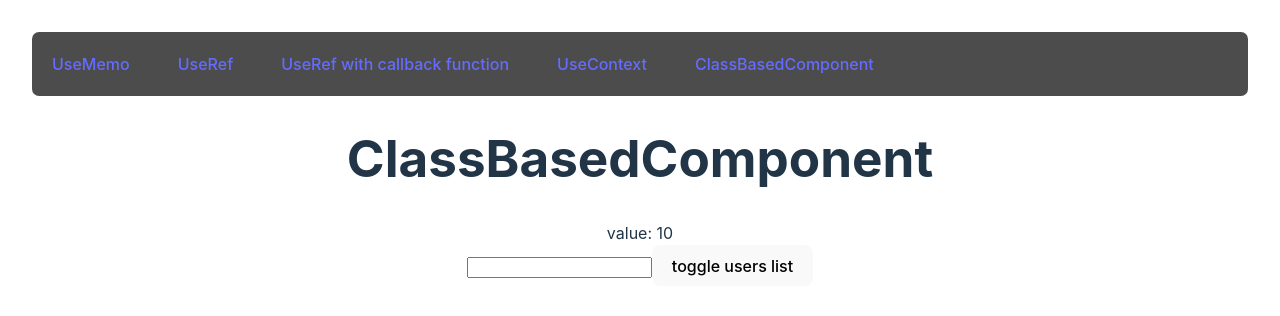
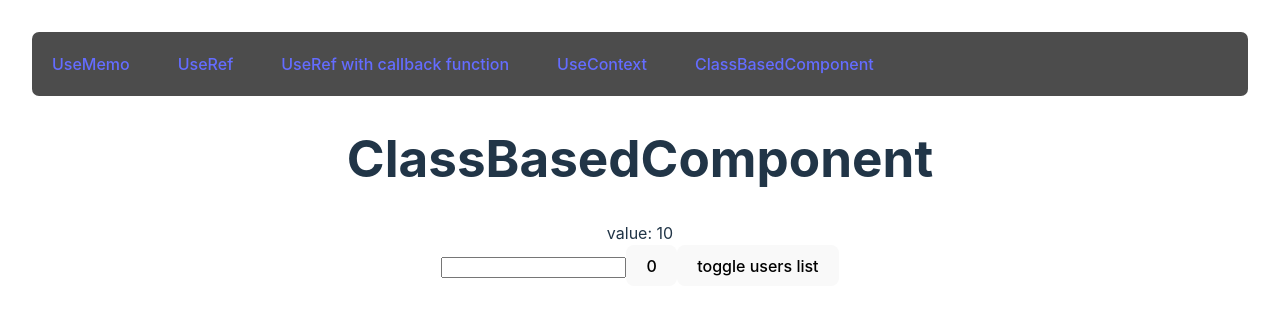
Before and after one commit to garold664/react-hooks, a React (Vite) app: page /class-based-component in a window 1280 px wide. Shown: the top 316 px of the page. Built offline with nearby package versions, Linux system fonts and the light colour scheme.

Commit message:
extracts list of users into separate component

```diff
--- a/src/pages/ClassBasedComponent/ClassBasedComponent.tsx
+++ b/src/pages/ClassBasedComponent/ClassBasedComponent.tsx
@@ -1,4 +1,5 @@
 import React, { Component } from 'react';
+import ListOfUsers from './ListOfUsers';
 
 const users = ['John', 'Tom', 'Ella', 'Rick', 'Anthony'];
 
@@ -6,6 +7,7 @@ type StateValues = {
   showUsers: boolean;
   searchTerm: string;
   filteredUsers: string[];
+  counter: number;
 };
 type PropsValues = { value: string };
 
@@ -19,6 +21,7 @@ export default class ClassBasedComponent extends Component<
       showUsers: false,
       searchTerm: '',
       filteredUsers: users,
+      counter: 0,
     };
   }
 
@@ -70,18 +73,17 @@ export default class ClassBasedComponent extends Component<
             });
           }}
         />
+        <button
+          onClick={() => this.setState({ counter: this.state.counter + 1 })}
+        >
+          {this.state.counter}
+        </button>
         {/* <button onClick={this.toggleUsersHandler.bind(this)}> */}
         <button onClick={() => this.toggleUsersHandler()}>
           toggle users list
         </button>
         {this.state.showUsers && (
-          <div>
-            <ul>
-              {this.state.filteredUsers.map((user) => (
-                <li key={user}>{user}</li>
-              ))}
-            </ul>
-          </div>
+          <ListOfUsers users={this.state.filteredUsers} />
         )}
       </div>
     );
--- /dev/null
+++ b/src/pages/ClassBasedComponent/ListOfUsers.tsx
@@ -0,0 +1,17 @@
+import React, { memo } from 'react';
+
+function ListOfUsers({ users }: { users: string[] }) {
+  return (
+    <>
+      <div>
+        <ul>
+          {users.map((user) => (
+            <li key={user}>{user}</li>
+          ))}
+        </ul>
+      </div>
+    </>
+  );
+}
+
+export default memo(ListOfUsers);
```
